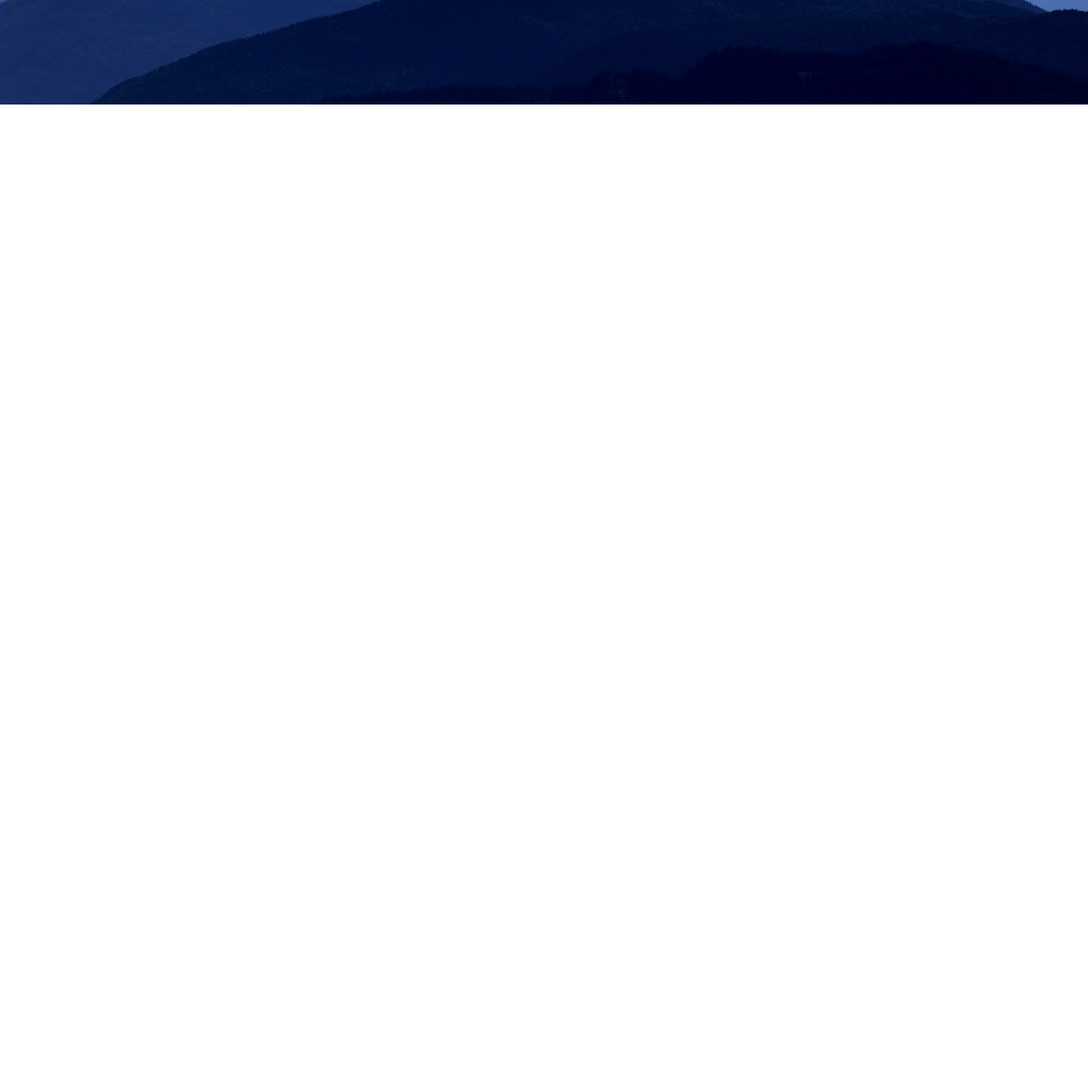
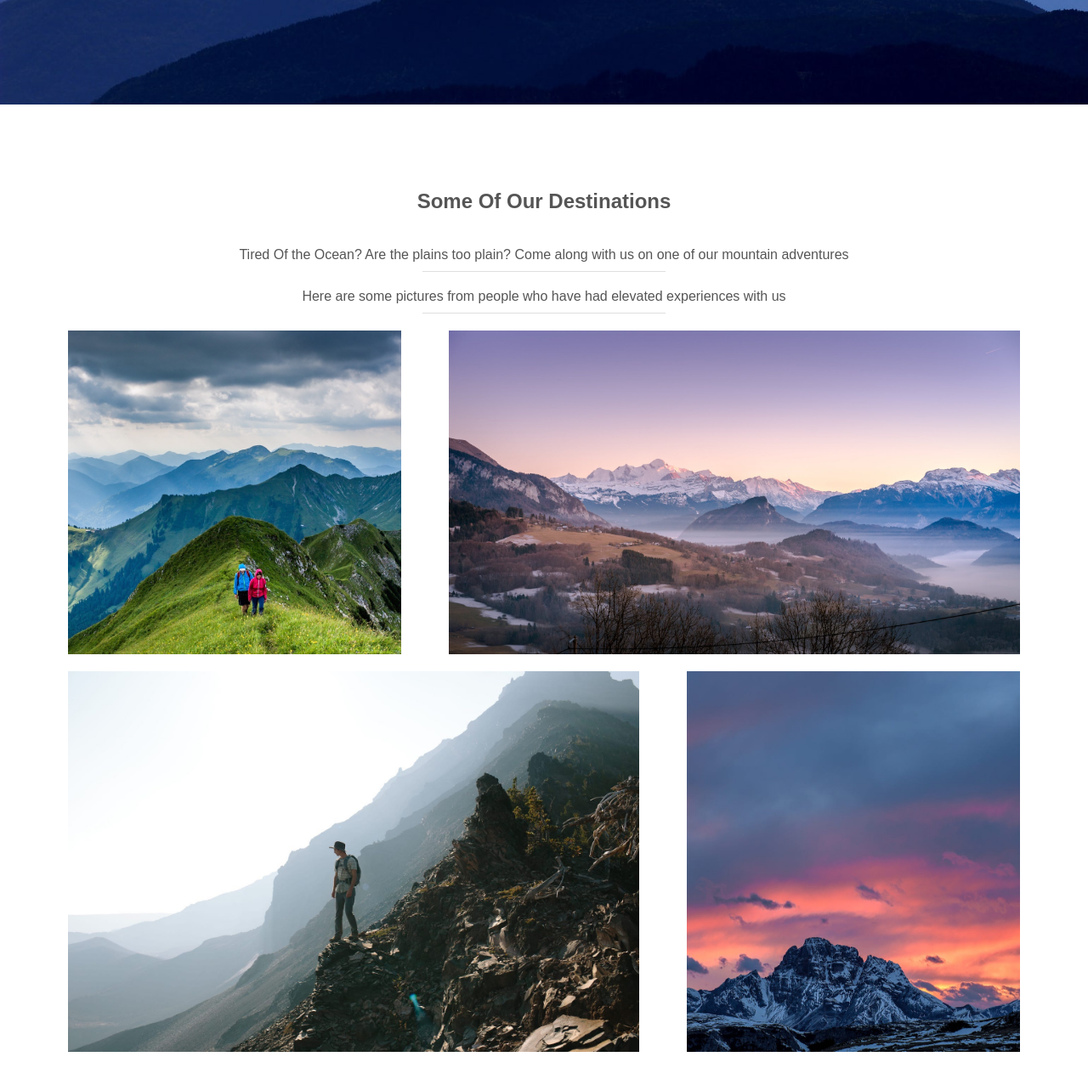
Before and after one commit to modibbomuhammed/ResponsiveWebsite, a plain HTML site: page index.html in a window 1280 px wide. Shown: the part 677-1954 px from the top of the page at 85% size. Before the commit the page ends 800 px from the top, so only its background shows below. Drawn offline with nearby package versions, Linux system fonts and the light colour scheme.

Commit message:
My Attempt

```diff
--- a/assets/css/styles.css
+++ b/assets/css/styles.css
@@ -12,8 +12,6 @@ html {
 
 nav  {
     list-style: none;
-    /* display: flex;
-    justify-content: space-between; */
 }
 
 a {
@@ -45,7 +43,6 @@ section {
 
 /* END OF GENERAL STYLES */
 
-
 /* HEADER STYLES */
 header {
     position: absolute;
@@ -57,11 +54,6 @@ header {
     animation: 1s fadein 0.5s forwards;
     opacity: 0;
     color: #fff;
-    /* flex-direction: column;
-    height: 100vh;
-    background-size: cover;
-    color: #fff;
-    font-size: 45px; */
 }
 
 header h2 {
@@ -71,15 +63,11 @@ header h2 {
 nav {
     display: flex;
     margin-right: -15px;
-    /* justify-content: space-between;
-    padding-left: 20px;
-    flex: 1 1 20%; */
+
 }
 
 nav li {
     margin: 0 15px;
-    /* padding: 10px; */
-    /* text-decoration: none; */
 }
 
 @keyframes fadein {
@@ -138,45 +126,46 @@ nav li {
     }
 }
 
-/*
-header section {
-    display: flex;
-    justify-content: center;
-    align-items: center;
-    flex: 1 1 80%;
+
+/*  Destinations Styling */
+
+.destinations-message {
+    text-align: center;
 }
 
- */
+.destinations-message h2 {
+    margin-bottom: 40px;
+}
 
+.destinations-message p {
+    margin-bottom: 20px;
+}
 
-/*
-
-nav li a {
-    text-decoration: none;
-    color: #fff;
-    animation: fadeIn 2s ease-in 0.2s 1 forwards;
+.destinations-message p::after {
+    content: '';
+    display: inherit;
+    width: 40%;
+    margin: 10px auto;
+    border-top: 1px solid #DFDFDF;
 }
 
 
-.position {
-    animation: fadeIn2 2s ease-in 0.2s 1 forwards;
+.photo-gallery {
+    display: flex;
+    flex-direction: column;
 }
 
-.position h2 {
-    text-align: center;
-    animation: fadeIn 2s ease-in 0.2s 1 forwards, fadeIn2 2s ease-in 2s forwards;
+.gallery-row {
+    display: flex;
+    justify-content: space-between;
+    margin-bottom: 20px;
 }
 
-.position h5 {
-    animation: fadeIn 2s ease-in 0.2s 1 forwards;
+.gallery-item {
+    width: 35%;
+    object-fit: cover;
 }
 
-.position p {
-    display: flex;
-    justify-content: center;
-    animation: fadeIn 2s ease-in 0.2s 1 forwards;
+.long-image {
+    width: 60%;
 }
-
-
-
- */
--- a/index.html
+++ b/index.html
@@ -31,5 +31,45 @@
         <a class="btn" href="#">Contact Us Now</a>
       </div>
     </section>
+    <section>
+      <div class="destinations-message">
+        <h2>Some Of Our Destinations</h2>
+        <p>
+          Tired Of the Ocean? Are the plains too plain? Come along with us on
+          one of our mountain adventures
+        </p>
+        <p>
+          Here are some pictures from people who have had elevated experiences
+          with us
+        </p>
+      </div>
+
+      <div class="photo-gallery">
+        <div class="gallery-row">
+          <img
+            src="./assets/img/mountain1.jpg"
+            alt="mountain1"
+            class="gallery-item"
+          />
+          <img
+            src="./assets/img/mountain2.jpg"
+            alt="mountain2"
+            class="gallery-item long-image"
+          />
+        </div>
+        <div class="gallery-row">
+          <img
+            src="./assets/img/mountain3.jpg"
+            alt="mountain3"
+            class="gallery-item long-image"
+          />
+          <img
+            src="./assets/img/mountain4.jpg"
+            alt="mountain4"
+            class="gallery-item"
+          />
+        </div>
+      </div>
+    </section>
   </body>
 </html>
```
